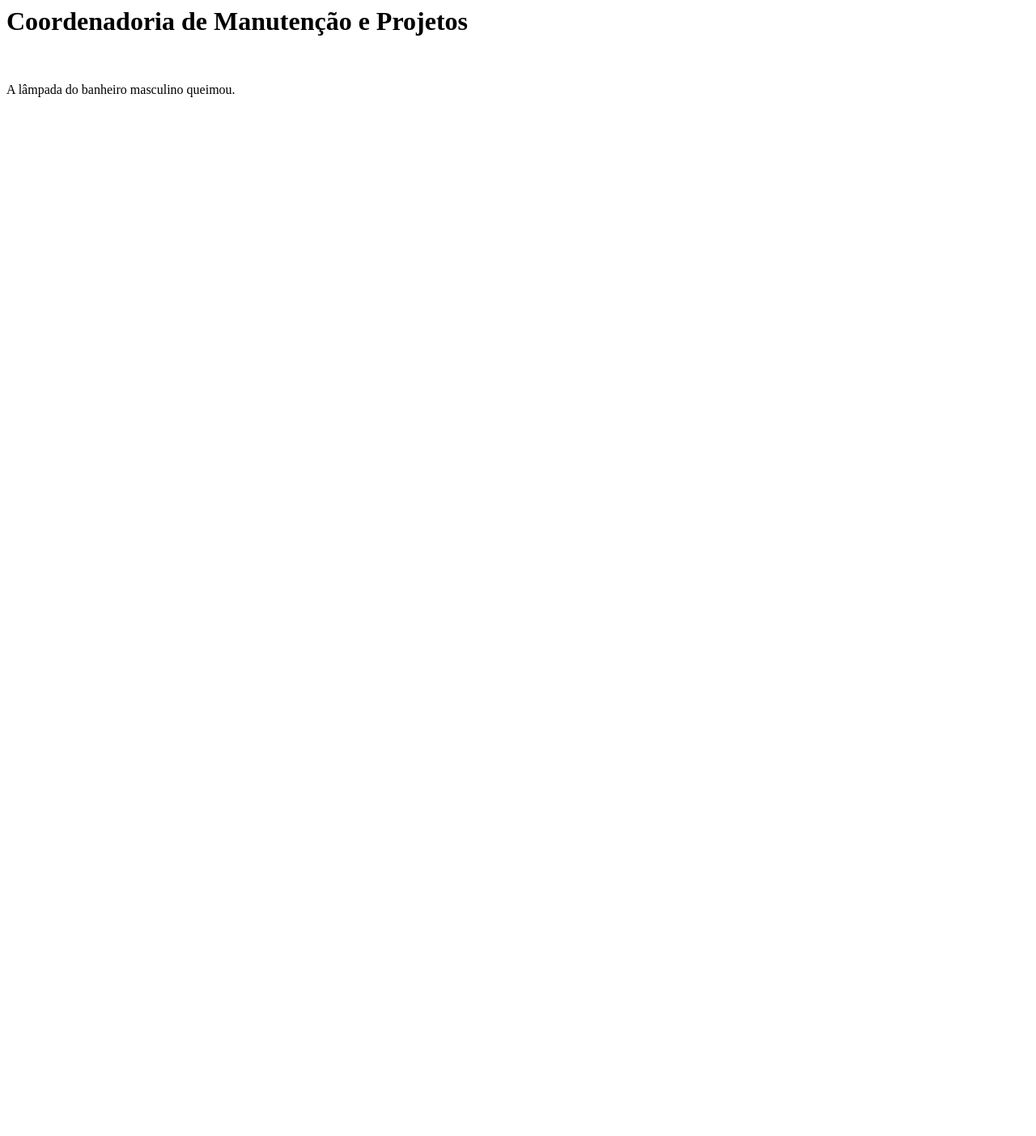
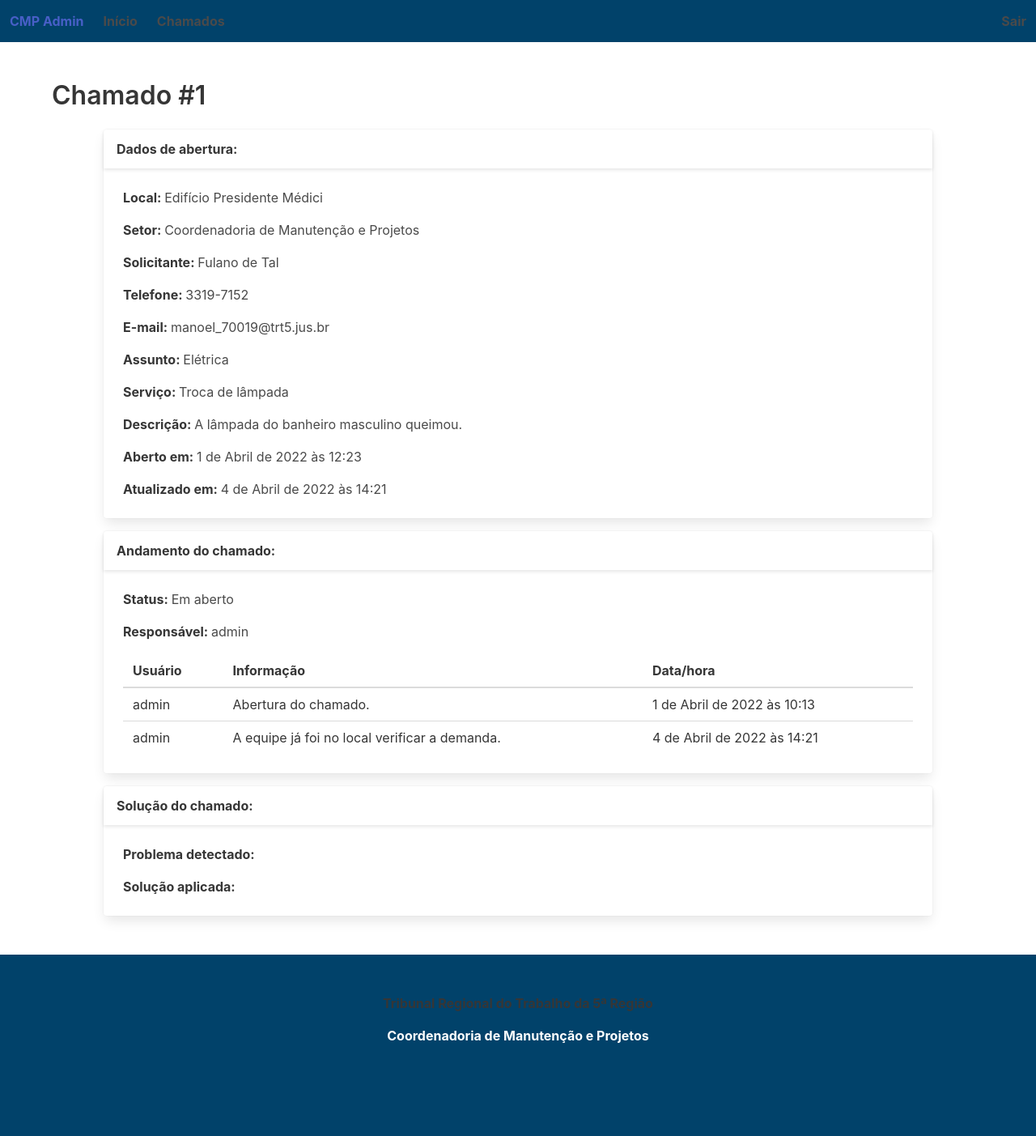
Before and after one commit to rodrigocan/cmp-django-admin, a Django app: page /cmp_admin/ticket/1/ in a window 1280 px wide. Shown: the whole page at 81% size. Before the commit the page ends 120 px from the top, so only its background shows below. Run offline with Django 4.2, Linux system fonts and the light colour scheme; data comes from the database, SQL or seed files in the repository; both versions use the stored data as it was after the commit.

Commit message:
Ticket detail page

```diff
--- a/cmp/cmp_admin/templates/cmp_admin/ticket_detail.html
+++ b/cmp/cmp_admin/templates/cmp_admin/ticket_detail.html
@@ -1,3 +1,83 @@
-<h1>{{ ticket.sector_id }}</h1><br>
-{{ ticket.service }}<br>
-{{ ticket.description }}<br>
+{% extends 'cmp_admin/base.html' %}
+
+{% block extra-css %}
+
+<style>
+  .card {
+    width: 80vw;
+    margin: auto;
+  }
+</style>
+
+{% endblock extra-css %}
+
+{% block main %}
+
+<h1 class="title">Chamado #{{ ticket.pk }}</h1>
+
+<div class="card mb-4">
+  <div class="card-header">
+    <p class="card-header-title">Dados de abertura:</p>
+  </div>
+  <div class="card-content">
+    <div class="content">
+      <p><strong>Local: </strong>{{ ticket.place_id }}</p>
+      <p><strong>Setor: </strong>{{ ticket.sector_id }}</p>
+      <p><strong>Solicitante: </strong>{{ ticket.requester }}</p>
+      <p><strong>Telefone: </strong>{{ ticket.contact_phone }}</p>
+      <p><strong>E-mail: </strong>{{ ticket.contact_email }}</p>
+      <p><strong>Assunto: </strong>{{ ticket.subject_id }}</p>
+      <p><strong>Serviço: </strong>{{ ticket.service_id }}</p>
+      <p><strong>Descrição: </strong>{{ ticket.description }}</p>
+      <p><strong>Aberto em: </strong>{{ ticket.created_at }}</p>
+      <p><strong>Atualizado em: </strong>{{ ticket.updated_at }}</p>
+    </div>
+  </div>
+</div>
+
+<div class="card mb-4">
+  <div class="card-header">
+    <p class="card-header-title">Andamento do chamado:</p>
+  </div>
+  <div class="card-content">
+    <div class="content">
+      <p><strong>Status: </strong>{{ ticket.status_id }}</p>
+      <p><strong>Responsável: </strong>{{ ticket.assigned_to_id }}</p>
+
+      <table class="table">
+        <thead>
+          <tr>
+            <th>Usuário</th>
+            <th>Informação</th>
+            <th>Data/hora</th>
+          </tr>
+        </thead>
+        <tbody>
+          {% for info in ticket.infos.all %}
+
+          <tr>
+            <td>{{ info.user_id }}</td>
+            <td>{{ info.description }}</td>
+            <td>{{ info.created_at }}</td>
+          </tr>
+
+          {% endfor %}
+        </tbody>
+      </table>
+    </div>
+  </div>
+</div>
+
+<div class="card">
+  <div class="card-header">
+    <p class="card-header-title">Solução do chamado:</p>
+  </div>
+  <div class="card-content">
+    <div class="content">
+      <p><strong>Problema detectado: </strong>{{ ticket.issue }}</p>
+      <p><strong>Solução aplicada: </strong>{{ ticket.solution }}</p>
+    </div>
+  </div>
+</div>
+
+{% endblock main %}
```
Also changed, not shown: cmp/db.sqlite3.
